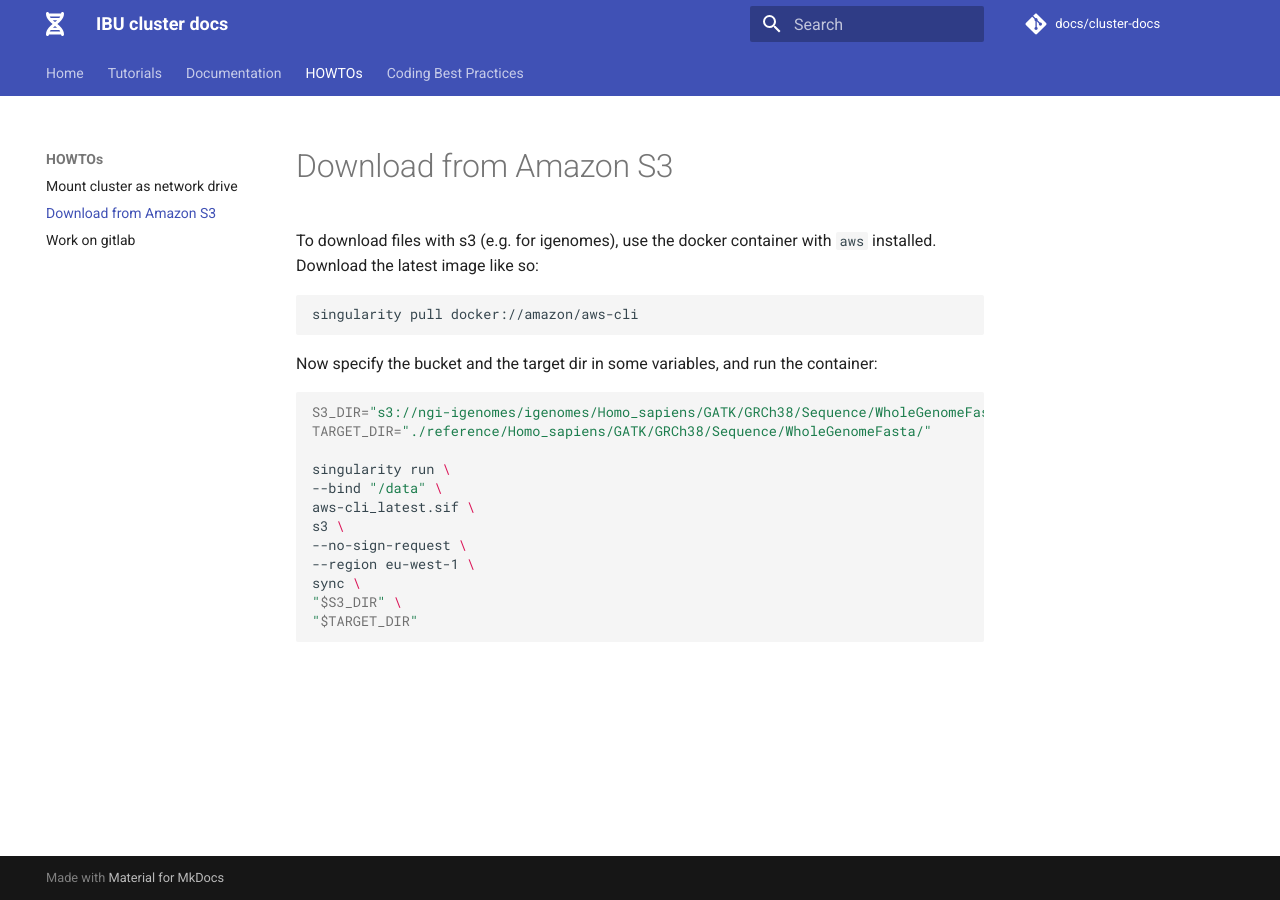
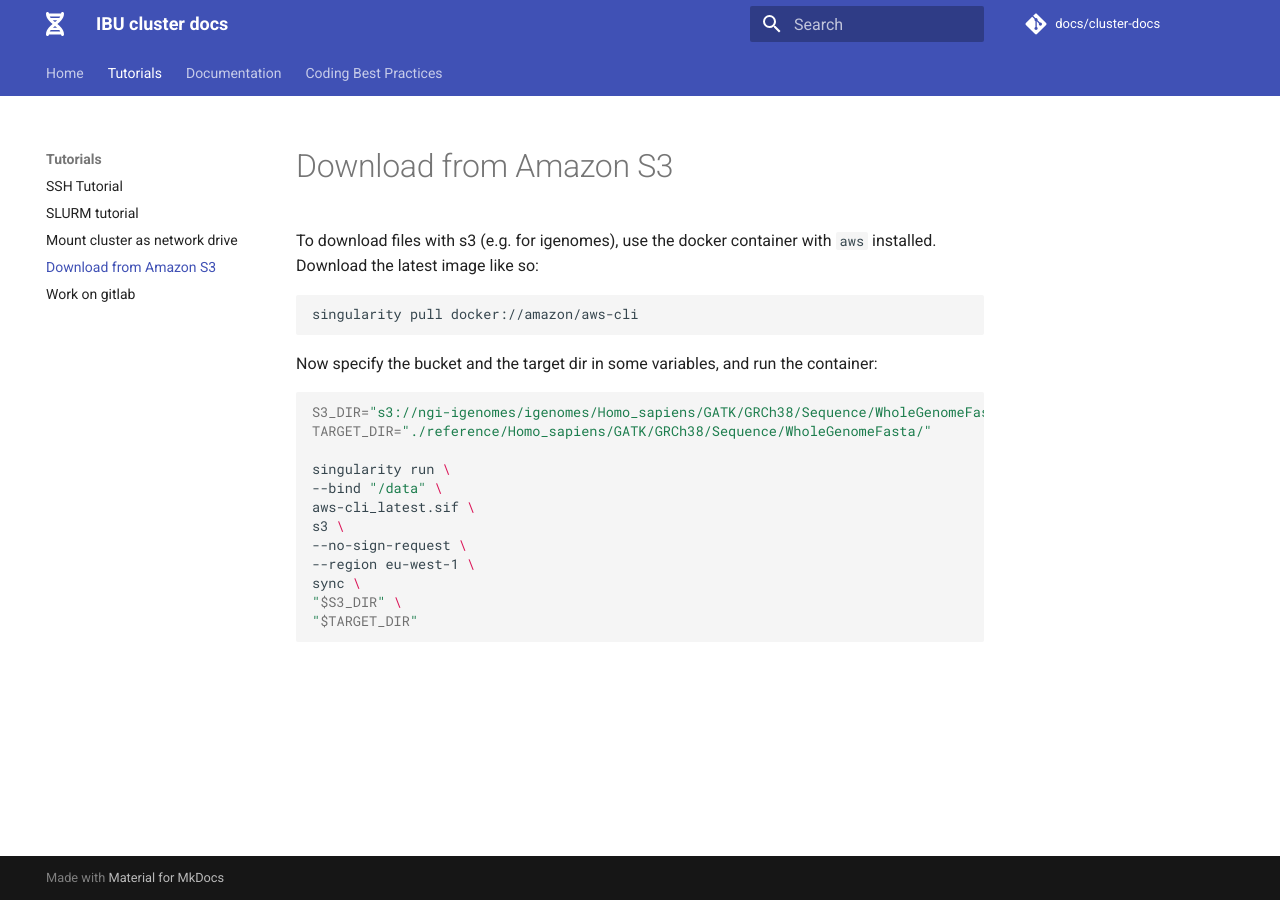
Before and after one commit to GeertvanGeest/cluster-docs, an MkDocs documentation site: the page built from docs/tutorials/download_s3.md, in a window 1280 px wide. Built offline with MkDocs 1.6.1 and Material for MkDocs 9.7.7, drawn with Linux system fonts in a browser that asks for light colours; some of the changed lines change nothing that is shown.

Commit message:
fixes #2

```diff
--- a/mkdocs.yml
+++ b/mkdocs.yml
@@ -4,8 +4,11 @@ site_dir: public
 nav:
     - Home: index.md
     - Tutorials:
-      - SSH Tutorial: HPC_tutorial/SSH_tutorial.md
-      - SLURM tutorial: HPC_tutorial/SLURM_tutorial.md
+      - SSH Tutorial: tutorials/SSH_tutorial.md
+      - SLURM tutorial: tutorials/SLURM_tutorial.md
+      - Mount cluster as network drive: tutorials/mount_cluster.md
+      - Download from Amazon S3: tutorials/download_s3.md
+      - Work on gitlab: tutorials/gitlab.md
     - Documentation:
       - Storage: documentation/storage.md
       - Resources:
@@ -20,10 +23,7 @@ nav:
         - Status monitoring: documentation/SLURM_usage/status_monitoring.md
         - Allocation options: documentation/SLURM_usage/allocation_options.md
         - Special variables: documentation/SLURM_usage/slurm_variables.md
-    - HOWTOs:
-      - Mount cluster as network drive: HOWTOs/mount_cluster.md
-      - Download from Amazon S3: HOWTOs/download_s3.md
-      - Work on gitlab: HOWTOs/gitlab.md
+
     - Coding Best Practices:
       - Coding Best Practices: coding_best_practices/best_practices.md
 
```
Also changed, not shown: docs/tutorials/SLURM_tutorial.md (renamed from docs/HPC_tutorial/SLURM_tutorial.md), docs/tutorials/SSH_tutorial.md (renamed from docs/HPC_tutorial/SSH_tutorial.md), docs/tutorials/download_s3.md (renamed from docs/HOWTOs/download_s3.md), docs/tutorials/gitlab.md (renamed from docs/HOWTOs/gitlab.md), docs/tutorials/mount_cluster.md (renamed from docs/HOWTOs/mount_cluster.md).
